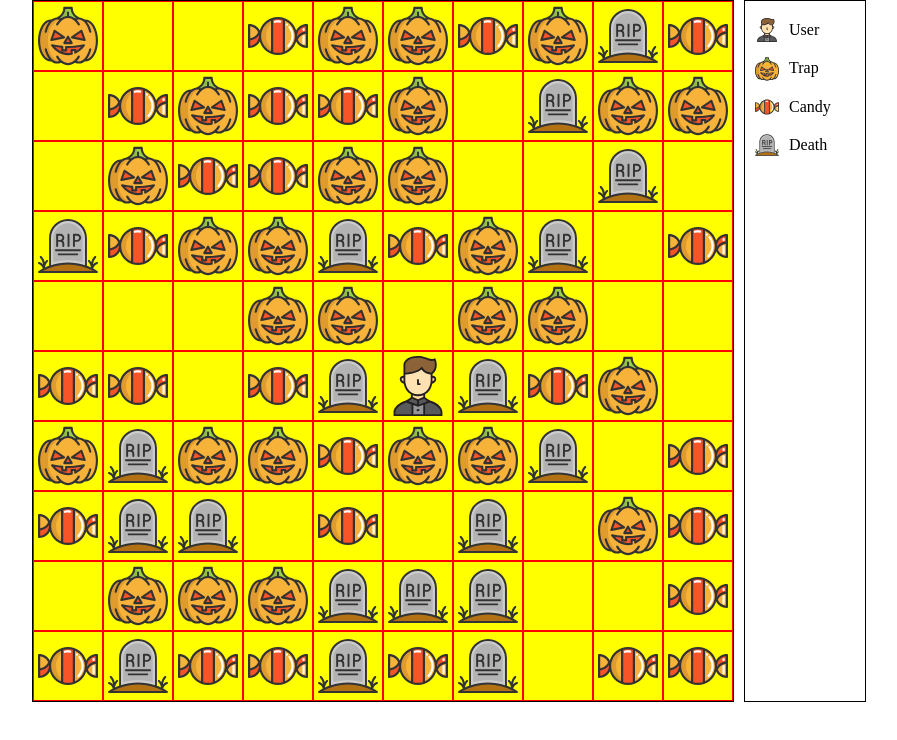
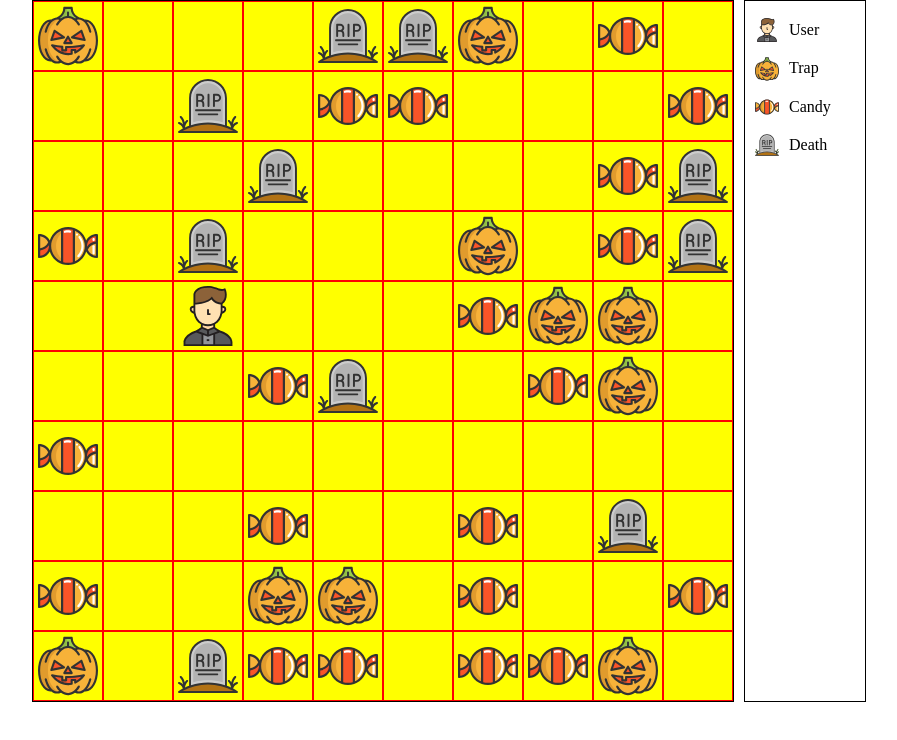
Before and after one commit to flagoon/hard-collect, a React (Create React App) app: page / in a window 1280 px wide. Shown: the top 740 px of the page, without its empty margins (186-1083 px from the left). Built offline with nearby package versions, Linux system fonts and the light colour scheme.

Commit message:
Corrected board generation.

```diff
--- a/src/App.tsx
+++ b/src/App.tsx
@@ -1,15 +1,17 @@
 import React, { Component } from "react";
 import styled from "styled-components";
-import { hardBoard } from "./board-data";
+import {
+  IBoard,
+  IUserPos,
+  populateBoard,
+  userPosition
+} from "./assets/data/board";
 import Board from "./Board/Board";
 import Legend from "./Legend/Legend";
 
 interface IState {
-  userPos: {
-    x: number;
-    y: number;
-  };
-  board: string[][];
+  userPos: IUserPos;
+  board: IBoard;
 }
 
 class App extends Component<{}, IState> {
@@ -17,16 +19,15 @@ class App extends Component<{}, IState> {
 
   constructor(props: {}) {
     super(props);
+    const board = populateBoard(10);
     this.state = {
-      board: hardBoard,
-      userPos: {
-        x: 5,
-        y: 5
-      }
+      board,
+      userPos: userPosition
     };
   }
 
   public render() {
+    const { userPos, board } = this.state;
     return (
       <div
         onKeyDown={this.onKeyDownHandler}
@@ -35,7 +36,7 @@ class App extends Component<{}, IState> {
         style={{ outline: "none", height: "100vh" }}
       >
         <MainContainer>
-          <Board boardData={this.state.board} />
+          <Board boardData={board} />
           <Legend />
         </MainContainer>
       </div>
--- /dev/null
+++ b/src/assets/data/board.tsx
@@ -0,0 +1,74 @@
+export type IBoard = string[][];
+
+export interface IUserPos {
+  posx: number;
+  posy: number;
+}
+
+const userPosition: IUserPos = { posx: 0, posy: 0 };
+
+const emptyBoard = (
+  rowNumber: number,
+  columnNumber: number = rowNumber
+): IBoard => {
+  const board: IBoard = new Array();
+  for (let i: number = 0; i < rowNumber; i++) {
+    board[i] = new Array(columnNumber).fill("empty");
+  }
+  return board;
+};
+
+const generateFields = (board: IBoard) => (cellName: string) => {
+  let numberOfCells: number;
+  let isUser: boolean = false;
+  switch (cellName) {
+    case "trap":
+    case "death":
+      numberOfCells = Math.ceil((board[0].length * board.length) / 10);
+      break;
+    case "candy":
+      numberOfCells = Math.ceil((board[0].length * board.length) / 5);
+      break;
+    case "user":
+      isUser = true;
+      numberOfCells = 1;
+      break;
+    default:
+      numberOfCells = 0;
+  }
+
+  for (let i = 0; i < numberOfCells; i++) {
+    let posx: number;
+    let posy: number;
+    posx = Math.floor(Math.random() * board.length);
+    posy = Math.floor(Math.random() * board[0].length);
+
+    while (board[posx][posy] !== "empty") {
+      posx = Math.floor(Math.random() * board.length);
+      posy = Math.floor(Math.random() * board[0].length);
+    }
+    if (isUser) {
+      userPosition.posx = posx;
+      userPosition.posy = posy;
+    }
+    board[posx][posy] = cellName;
+  }
+};
+
+const populateBoard = (
+  rowNumber: number,
+  columnNumber: number = rowNumber
+): IBoard => {
+  const board: IBoard = emptyBoard(rowNumber, columnNumber);
+
+  const poluteBoard = generateFields(board);
+
+  poluteBoard("trap");
+  poluteBoard("death");
+  poluteBoard("candy");
+  poluteBoard("user");
+
+  return board;
+};
+
+export { emptyBoard, populateBoard, userPosition };
```
Also changed, not shown: src/Board/Board.tsx (+6 -1 lines).
